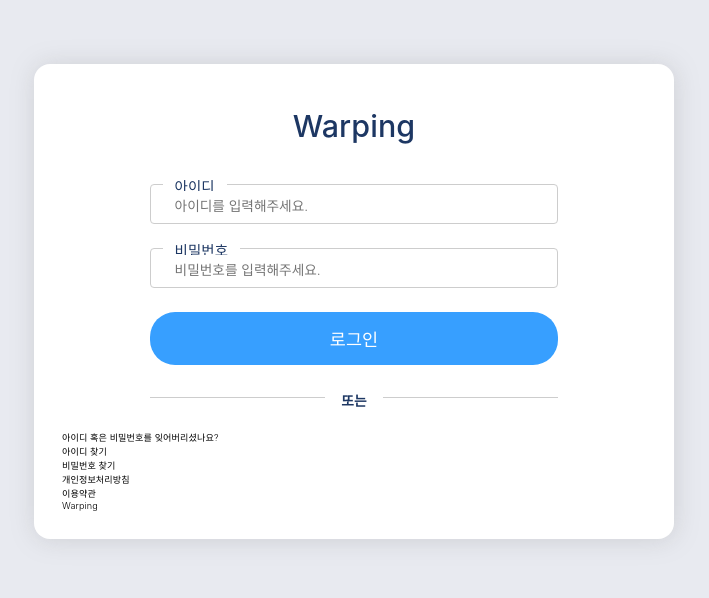
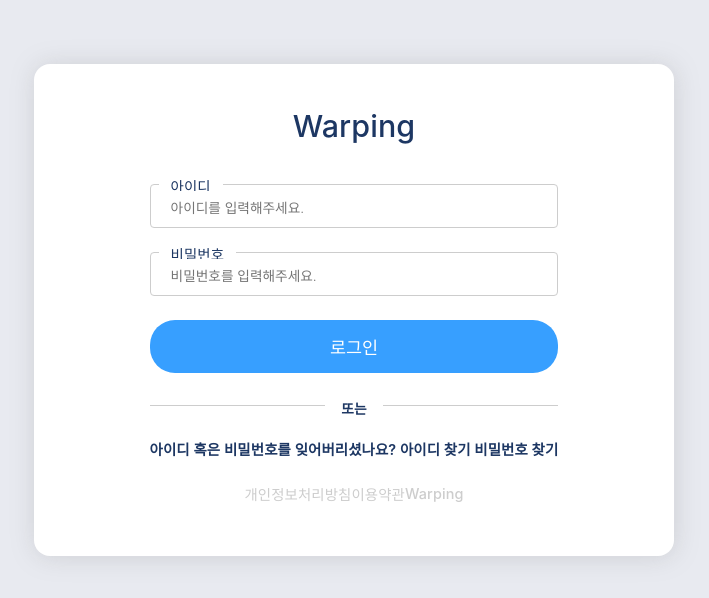
Before and after one commit to KimGSeok/dev-vh-client, a Next.js app: page /login in a window 1280 px wide. Shown: the top 598 px of the page, without its empty margins (286-995 px from the left). Built offline with nearby package versions, Linux system fonts and the light colour scheme; a web font is replaced by a local one.

Commit message:
MacBook environment React Query Developing

```diff
--- a/app/login/page.tsx
+++ b/app/login/page.tsx
@@ -1,36 +1,88 @@
 'use client';
 
-import { color } from "@/src/styles/styles";
+import { color, CSS_TYPE } from "@/src/styles/styles";
 import styled from "@emotion/styled";
+import { useMutation } from 'react-query';
+import { useForm } from 'react-hook-form';
+import { yupResolver } from '@hookform/resolvers/yup';
+import { ErrorMessage } from '@hookform/error-message';
+import * as yup from 'yup';
+import { post } from "src/hooks/asyncHooks";
 
 const Login = () => {
+
+  const schema = yup.object().shape({
+    id: yup.string()
+      .required('아이디를 입력해주세요.'),
+    password: yup.string()
+      .required('비밀번호를 입력해주세요.')
+      .matches(/^(?=.*[A-Za-z])(?=.*\d)(?=.*[!@#$%&*?])[A-Za-z\d!@#$%&*?]{8,20}$/,
+        '영어 소문자, 숫자, 특수문자를 조합하여 8자리 이상으로 입력해주세요.')
+  })
+
+  const { register, handleSubmit, formState: { errors } } = useForm({
+    resolver: yupResolver(schema)
+  })
+
+  const loginMutation = useMutation('userInfo', (data) => post('auth/login', data, {}), {
+    onSuccess: (data) => {
+
+    },
+    onError: (data) => {
+
+    }
+  })
+
+  const onSubmitHandler = (data: any) => {
+    console.log(data);
+    loginMutation.mutate(data)
+  }
+
   return (
     <MainComponent>
       <MainContainer>
-        <LoginContainer>
+        <LoginContainer onSubmit={handleSubmit(onSubmitHandler)}>
           <PageTitleWrapper>Warping</PageTitleWrapper>
-          <InputContainer>
+          <InputContainer
+            margin={errors?.id && '0 auto 8px auto'}
+          >
             <InputWrapper>
               <LoginInputTitle>아이디</LoginInputTitle>
               <LoginInput
+                {...register('id')}
                 type={'text'}
                 placeholder={'아이디를 입력해주세요.'}
                 autoComplete={'off'}
               />
             </InputWrapper>
           </InputContainer>
-          <InputContainer>
+          {
+            errors?.id &&
+            <ErrorWraaper>
+              <ErrorMessage errors={errors} name={'id'} />
+            </ErrorWraaper>
+          }
+          <InputContainer
+            margin={errors?.password && '0 auto 8px auto'}
+          >
             <InputWrapper>
               <LoginInputTitle>비밀번호</LoginInputTitle>
               <LoginInput
+                {...register('password')}
                 type={'password'}
                 placeholder={'비밀번호를 입력해주세요.'}
                 autoComplete={'off'}
               />
             </InputWrapper>
           </InputContainer>
+          {
+            errors?.password &&
+            <ErrorWraaper>
+              <ErrorMessage errors={errors} name={'password'} />
+            </ErrorWraaper>
+          }
           <ButtonWrapper>
-            <LoginBtn>로그인</LoginBtn>
+            <LoginBtn type={'submit'}>로그인</LoginBtn>
           </ButtonWrapper>
           <VerticalLine />
           <FindUserInfoWrapper>
@@ -67,7 +119,7 @@ const MainContainer = styled.div({
   backgroundColor: color.White,
   boxShadow: '1px 1px 25px rgba(132, 132, 132, 0.25)',
 })
-const LoginContainer = styled.div({
+const LoginContainer = styled.form({
   position: 'relative',
   width: '100%',
 })
@@ -78,15 +130,31 @@ const PageTitleWrapper = styled.div({
   fontWeight: '500',
   margin: '16px 0 40px 0'
 })
-const InputContainer = styled.div({
+const InputContainer = styled.div<CSS_TYPE>(
+  {
+    position: 'relative',
+    width: '70%',
+    height: '44px',
+    padding: '4px 8px',
+    border: `1px solid ${color.ThumbnailColor}`,
+    borderRadius: '4px',
+    color: color.BasicColor
+  },
+  props => ({
+    margin: props.margin ? props.margin : '0 auto 24px auto'
+  })
+)
+const ErrorWraaper = styled.div({
   position: 'relative',
   width: '70%',
-  height: '40px',
   margin: '0 auto 24px auto',
-  padding: '4px 12px',
-  border: `1px solid ${color.ThumbnailColor}`,
-  borderRadius: '4px',
-  color: color.BasicColor
+  color: color.WaringRed,
+  fontSize: '0.85rem',
+
+  ':before': {
+    content: '"⚠ "',
+    margin: '0 2px 0 6px'
+  }
 })
 const InputWrapper = styled.div({
   position: 'relative',
@@ -117,7 +185,7 @@ const LoginInput = styled.input({
 const ButtonWrapper = styled.div({
   textAlign: 'center'
 })
-const LoginBtn = styled.div({
+const LoginBtn = styled.button({
   position: 'relative',
   width: '70%',
   margin: '0 auto',
@@ -126,6 +194,8 @@ const LoginBtn = styled.div({
   fontWeight: '500',
   backgroundColor: color.BasicBlue,
   color: color.White,
+  outline: '0',
+  border: '0',
   borderRadius: '25px',
   cursor: 'pointer'
 })
@@ -148,10 +218,32 @@ const VerticalLine = styled.div({
   }
 })
 const FindUserInfoWrapper = styled.div({
+  width: '70%',
+  margin: '0 auto',
+  display: 'flex',
+  alignItems: 'center',
+  justifyContent: ' space-between',
+  fontSize: '1rem',
+  color: color.BasicColor,
 
+  '& div': {
+    fontWeight: '600',
+    cursor: 'pointer'
+  }
 })
 const FooterWrapper = styled.div({
+  width: '70%',
+  margin: '24px auto',
+  display: 'flex',
+  alignItems: 'center',
+  justifyContent: 'center',
+  fontSize: '1rem',
+  color: color.ThumbnailColor,
 
+  '& div': {
+    fontWeight: '500',
+    cursor: 'pointer'
+  }
 })
 
 export default Login;
--- a/package.json
+++ b/package.json
@@ -13,6 +13,8 @@
     "@emotion/babel-plugin": "^11.10.5",
     "@emotion/react": "^11.10.5",
     "@emotion/styled": "^11.10.5",
+    "@hookform/error-message": "^2.0.1",
+    "@hookform/resolvers": "^2.9.11",
     "@next/font": "13.1.1",
     "@types/node": "18.11.18",
     "@types/react": "18.0.26",
@@ -23,12 +25,14 @@
     "next": "^13.1.1",
     "react": "^18.2.0",
     "react-dom": "^18.2.0",
+    "react-hook-form": "^7.43.2",
     "react-media-recorder": "^1.6.5",
     "react-query": "^3.39.3",
     "recoil": "^0.7.6",
     "recordrtc": "^5.6.2",
     "typescript": "4.9.4",
-    "uuid": "^9.0.0"
+    "uuid": "^9.0.0",
+    "yup": "^1.0.1"
   },
   "devDependencies": {
     "@types/recordrtc": "^5.6.10",
--- a/src/components/avatar/generate/Voice.tsx
+++ b/src/components/avatar/generate/Voice.tsx
@@ -56,7 +56,8 @@ const VoiceGenerate = ({ type, avatarName }: { type: string, avatarName: string
         blobUrl: mediaBlobUrl,
         blob: audioBlob,
         file: audioFile,
-      }]))
+      }]));
+
       setScriptSequence(scriptSequence + 1);
       setRecordStatus('wait');
     } else {
--- a/src/components/project/script/ControlPanel.tsx
+++ b/src/components/project/script/ControlPanel.tsx
@@ -4,7 +4,7 @@ import { onClickBlobDownload } from '@/src/modules/onClickBlobDownload';
 import { getToday, getTodayTime } from '@/src/modules/date';
 import { useState, useEffect } from 'react';
 
-interface ControlProps{
+interface ControlProps {
   name: string;
   avatarType: string;
   transferResult: any;
@@ -15,7 +15,7 @@ const ControlPanel = ({ name, avatarType, transferResult }: ControlProps) => {
   // Hooks
   const [type, setType] = useState(avatarType);
 
-  const onClickDownloadFile = () =>{
+  const onClickDownloadFile = () => {
 
     // Parameter
     const fileName = `${getToday()}_${getTodayTime()}_${name}`;
--- a/src/styles/styles.tsx
+++ b/src/styles/styles.tsx
@@ -200,6 +200,9 @@ export const color = {
 
   DarkWhite: '#FAFAFA',
   OverallProgressColor: '#F1E3FF',
+
+  // Action
+  WaringRed: '#bf1650'
 }
 
 /* Button */
```
Also changed, not shown: src/components/project/script/Script.tsx (+10 -12 lines), src/hooks/useReactQuery.ts (deleted, +0 -26 lines), src/hooks/asyncHooks.tsx (line endings or trailing spaces), 2 other files (tests, documents, lock files or other folders).
